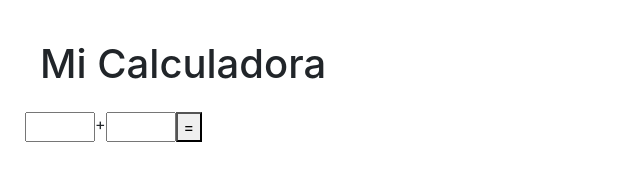
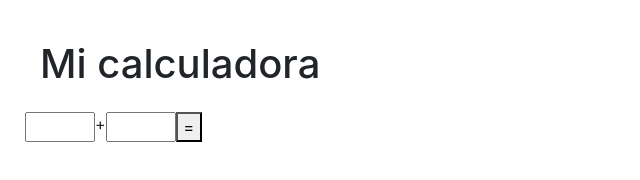
Before and after one commit to ivanrios/travisCICD, a website: page index.html in a window 1280 px wide. Shown: the full height of the page, 0-640 px from the left. Drawn offline with nearby package versions, Linux system fonts and the light colour scheme.

```diff
--- a/index.html
+++ b/index.html
@@ -15,7 +15,7 @@
 </head>
 
 <body>
-    <h1>Mi Calculadora</h1>
+    <h1>Mi calculadora</h1>
     <div class="row">
         <p></p>
     </div>
```
